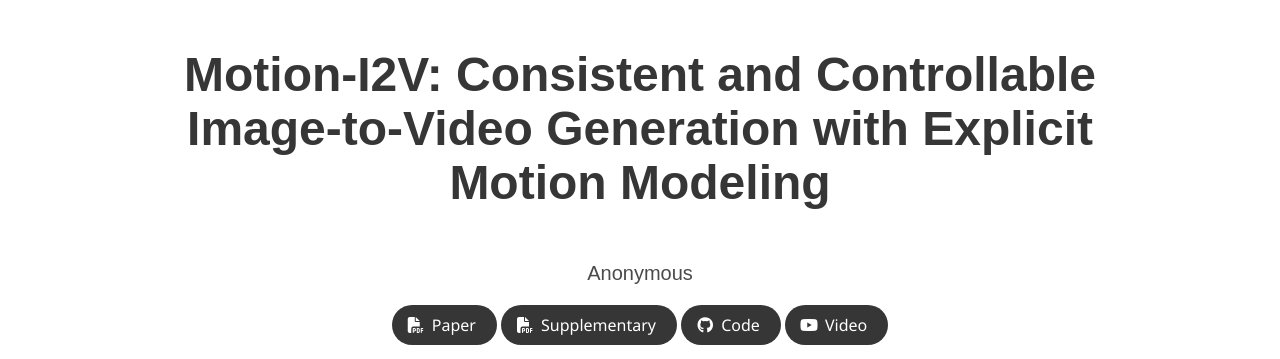
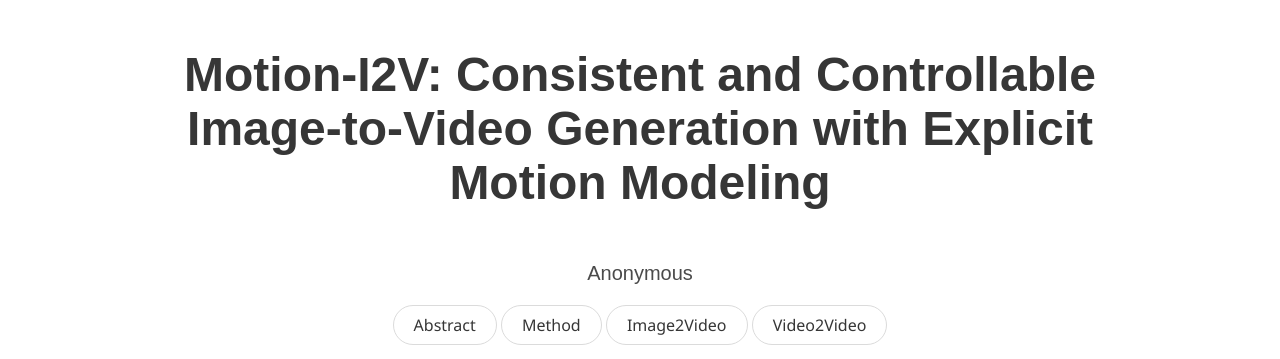
Before and after one commit to anonymous-2718281/anonymous-2718281.github.io, a plain HTML site: page index.html in a window 1280 px wide. Shown: the top 359 px of the page. Drawn offline with nearby package versions, Linux system fonts and the light colour scheme; some icons are missing; a web font is replaced by a local one.

Commit message:
change some figures

```diff
--- a/index.html
+++ b/index.html
@@ -45,70 +45,6 @@
             </div>
 
             <div class="column has-text-centered">
-              <div class="publication-links">
-                <!-- paper PDF Link. -->
-                <span class="link-block">
-                  <a href="https://arxiv.org"
-                     class="external-link button is-normal is-rounded is-dark">
-                    <span class="icon">
-                        <i class="fas fa-file-pdf"></i>
-                    </span>
-                    <span>Paper</span>
-                  </a>
-                </span>
-                <!-- supplementary PDF Link. -->
-                <span class="link-block">
-                    <a href="https://arxiv.org"
-                        class="external-link button is-normal is-rounded is-dark">
-                        <span class="icon">
-                            <i class="fas fa-file-pdf"></i>
-                        </span>
-                        <span>Supplementary</span>
-                    </a>
-                    </span>
-                <!-- arxiv Link. -->
-                <!-- <span class="link-block">
-                  <a href="https://arxiv.org"
-                     class="external-link button is-normal is-rounded is-dark">
-                    <span class="icon">
-                        <i class="ai ai-arxiv"></i>
-                    </span>
-                    <span>arXiv</span>
-                  </a>
-                </span> -->
-                <!-- Code Link. -->
-                <span class="link-block">
-                  <a href="https://github.com"
-                     class="external-link button is-normal is-rounded is-dark">
-                    <span class="icon">
-                        <i class="fab fa-github"></i>
-                    </span>
-                    <span>Code</span>
-                    </a>
-                </span>
-                <!-- Dataset Link. -->
-                <!-- <span class="link-block">
-                  <a href="https://huggingface.co"
-                     class="external-link button is-normal is-rounded is-dark">
-                    <span class="icon">
-                      <img style="max-width: 100%;" src="static/hf.png" alt="Hugging Face Demo">
-                    </span>
-                    <span>Hugging Face Demo</span>
-                  </a>
-                </span> -->
-                <!-- Video Link. -->
-                <span class="link-block">
-                  <a href="https://www.youtube.com"
-                      class="external-link button is-normal is-rounded is-dark">
-                    <span class="icon">
-                        <i class="fab fa-youtube"></i>
-                    </span>
-                    <span>Video</span>
-                  </a>
-                </span>
-              </div>
-            </div>
-
             <div class="publication-links">
                 <span class="link-block">
                     <a href="#abstract"
@@ -459,19 +395,13 @@
           <tr>
             <th><img class="input_image" src="img2video_brush_drag/img2video_brush_drag_2_1.png"/></th>
             <th><img class="input_image" src="img2video_brush_drag/img2video_brush_drag_2_2.png"/></th>
+            <th><img class="input_image" src="img2video_brush_drag/img2video_brush_drag_3_1.png"/></th>
           </tr>
           <tr>
             <th><img class="input_image" src="img2video_brush_drag/img2video_brush_drag_2_1.gif" alt="GIF 1" class="gif"/></th>
             <th><img class="input_image" src="img2video_brush_drag/img2video_brush_drag_2_2.gif" alt="GIF 1" class="gif"/></th>
-          </tr>
-          <tr>
-            <th><img class="input_image" src="img2video_brush_drag/img2video_brush_drag_3_1.png"/></th>
-            <th><img class="input_image" src="img2video_brush_drag/img2video_brush_drag_3_2.png"/></th>
-          </tr>
-          <tr>
             <th><img class="input_image" src="img2video_brush_drag/img2video_brush_drag_3_1.gif" alt="GIF 1" class="gif"/></th>
-            <th><img class="input_image" src="img2video_brush_drag/img2video_brush_drag_3_2.gif" alt="GIF 1" class="gif"/></th>
-          </tr>
+        </tr>
                    <tr> <td><br /></td> </tr>
        </tbody>
    </table>
```
